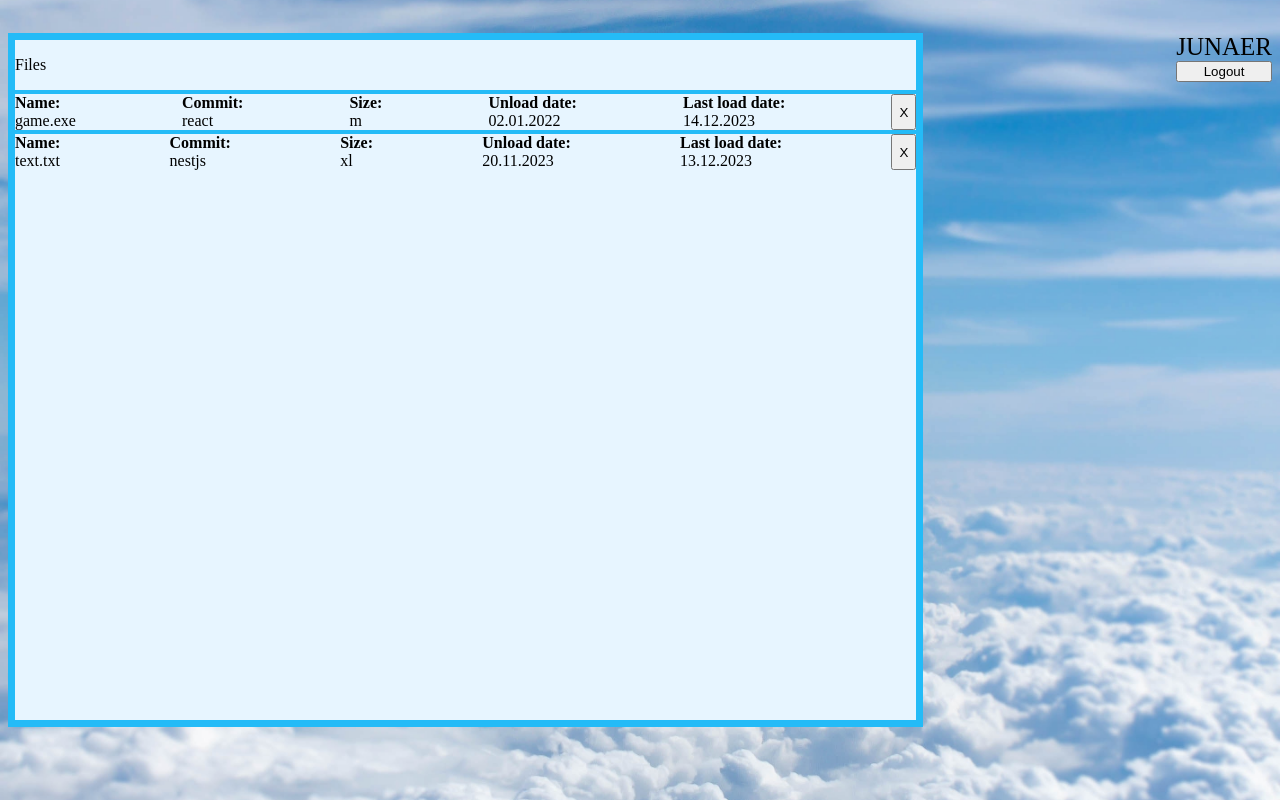
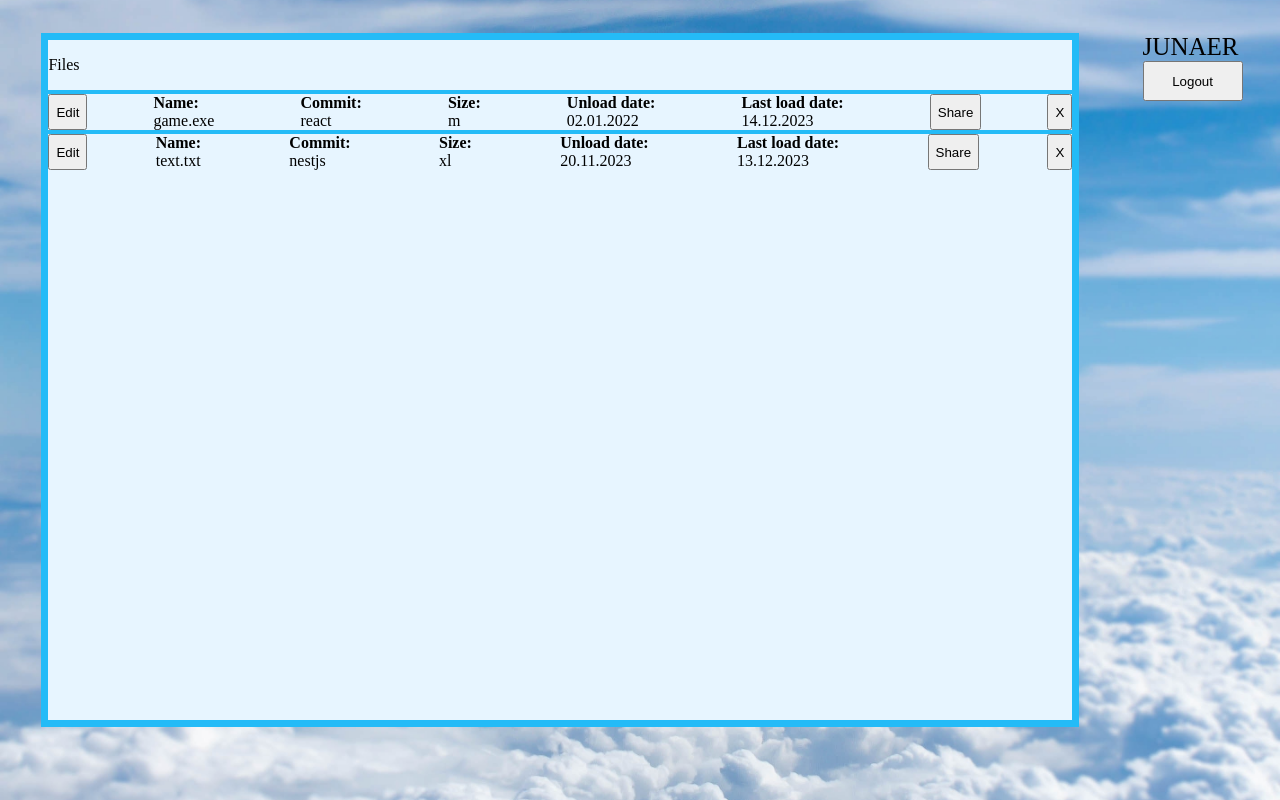
Before and after one commit to Junaer/Cloud, a React (Vite) app: page /cloud in a window 1280 px wide. Built offline with nearby package versions, Linux system fonts and the light colour scheme; a web font is replaced by a local one.

Commit message:
featL add buttons and start backend path

```diff
--- a/src/components/CloudPage/CloudPage.css
+++ b/src/components/CloudPage/CloudPage.css
@@ -17,13 +17,18 @@
     display: flex;
     flex-direction: column;
     justify-content: right;
-    padding-left: 20%;
+    margin-left: 5%;
     font-size: 25px;
     width: 12vh;
     height: 12vh;
 }
 
+.work_menu_logout_button {
+    height: 40px;
+    width: 100px;
+}
+
 .main {
     padding-top: 25px;
-    justify-content: left;
+    justify-content: center;
 }
--- a/src/components/CloudPage/CloudPage.tsx
+++ b/src/components/CloudPage/CloudPage.tsx
@@ -1,4 +1,4 @@
-import { useState } from 'react'
+import React, { BaseSyntheticEvent, MouseEventHandler, SyntheticEvent, useState } from 'react'
 import './CloudPage.css'
 import Description from '../Description/Description'
 import { IDescription, IProps } from '../Description/type'
@@ -26,6 +26,15 @@ export default function CloudPage() {
         return (<Description data={el} key={el.id}/>)
     })
 
+    function handleLogout(element: BaseSyntheticEvent) {
+        console.log(element)
+        document.cookie
+    }
+
+    function handleDeleteFile(element: BaseSyntheticEvent) {
+        console.log(element.target)
+    }
+
     return (
         <>
             <div className='work_space'>
@@ -36,7 +45,7 @@ export default function CloudPage() {
             </div>
             <div className='work_menu'>
                 <span>JUNAER</span>
-                <button>Logout</button>
+                <button className='work_menu_logout_button'>Logout</button>
             </div>
         </>
 
--- a/src/components/Description/Description.css
+++ b/src/components/Description/Description.css
@@ -10,3 +10,7 @@
     justify-content: space-between;
     border-top: 4px rgb(36, 187, 247) solid;
 }
+
+/* .description_container_share {
+
+} */
--- a/src/components/Description/Description.tsx
+++ b/src/components/Description/Description.tsx
@@ -5,11 +5,13 @@ import './Description.css'
 export default function Description(data: IProps) {
   return (
     <div className="description_container">
+        <button>Edit</button>
         <span className="description_container_subtitle"><b>Name:</b> {data.data.name}</span>
         <span className="description_container_subtitle"><b>Commit:</b> {data.data.description}</span>
         <span className="description_container_subtitle"><b>Size:</b> {data.data.size}</span>
         <span className="description_container_subtitle"><b>Unload date:</b> {data.data.unloadDate}</span>
         <span className="description_container_subtitle"><b>Last load date:</b> {data.data.lastLoadDate}</span>
+        <button className="description_container_share">Share</button>
         <button>X</button>
     </div>
   )
```
